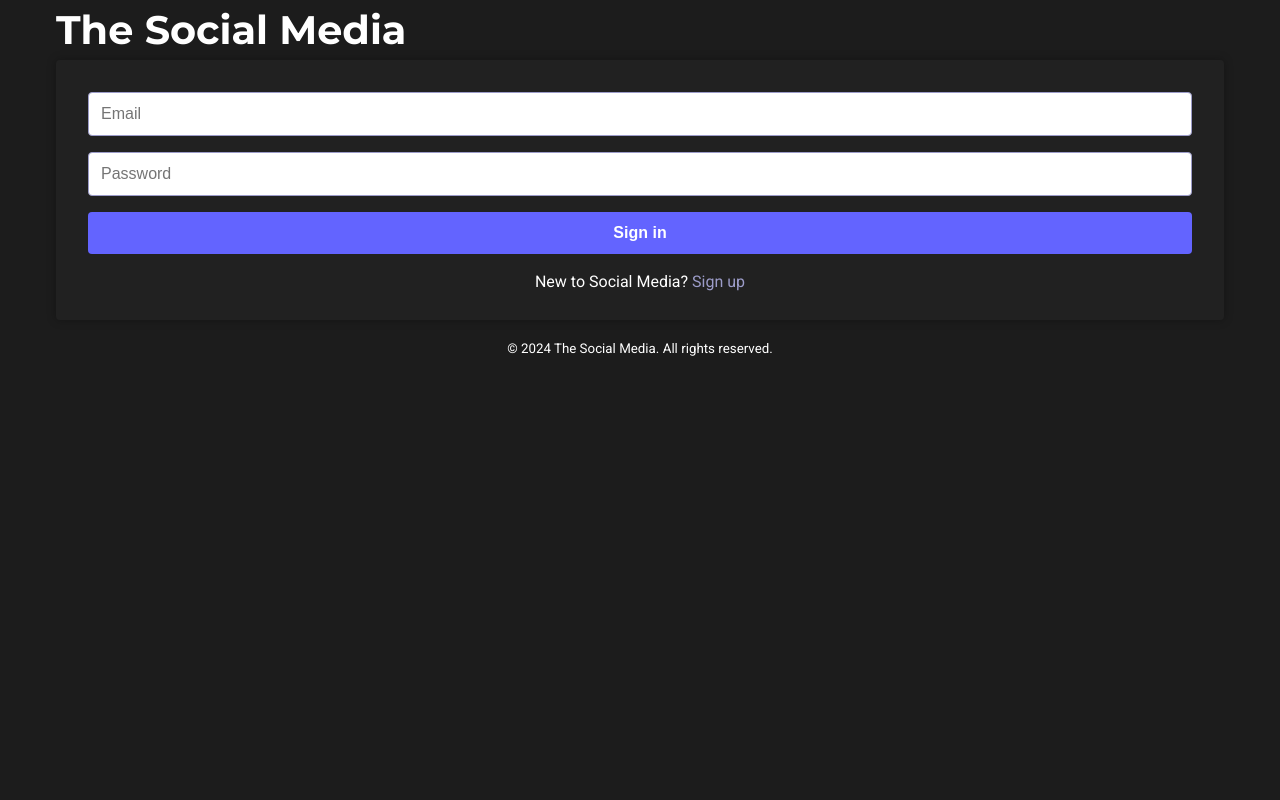
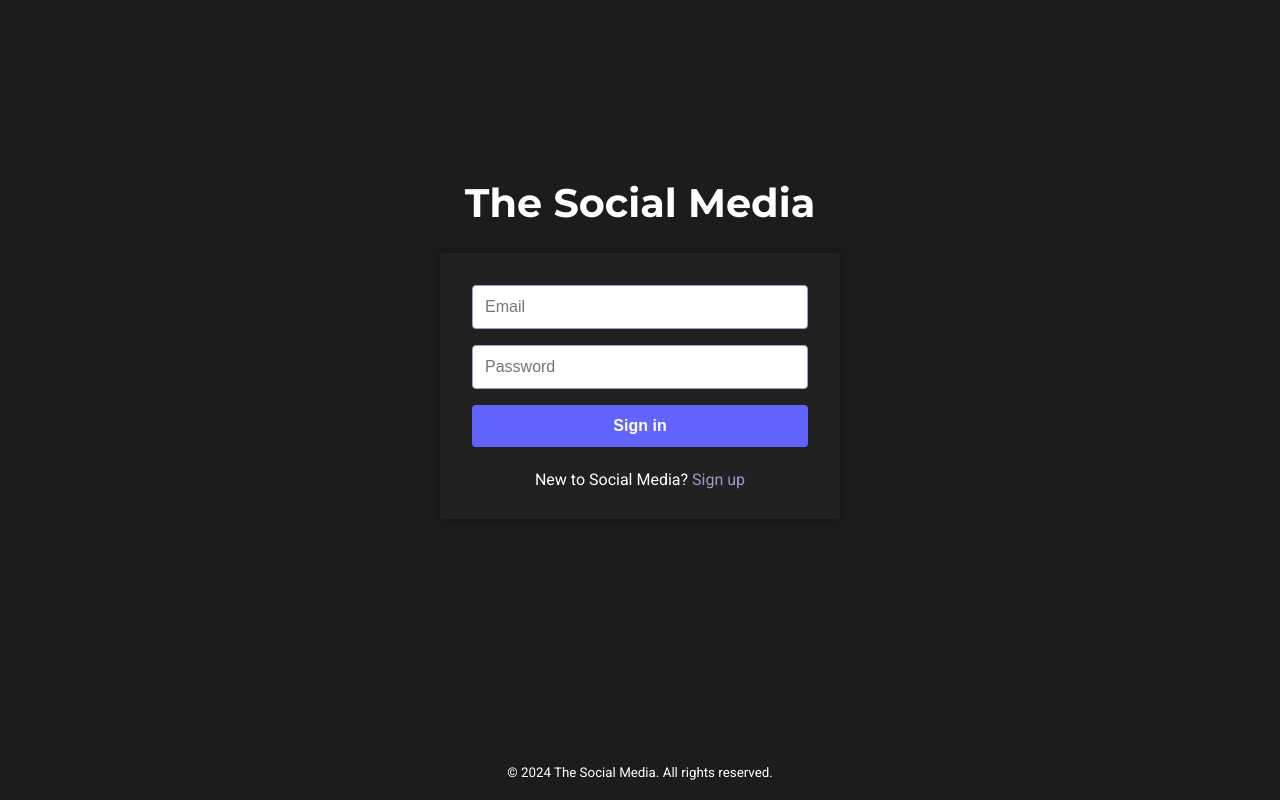
Before and after one commit to sonliacharo/social-media, a website: page app/views/auth/login.html in a window 1280 px wide. Drawn offline with Linux system fonts and the light colour scheme.

Commit message:
feat: add login page css styles

```diff
--- a/public/css/styles.css
+++ b/public/css/styles.css
@@ -144,6 +144,11 @@
         margin: 0;
     }
 
+    h1.brand a {
+        color: var(--white);
+        text-decoration: none;
+    }
+
     .form-container {
         background-color: var(--eerie-black);
         padding: 2rem 2rem 0.65rem 2rem;
@@ -191,6 +196,7 @@
         width: 100%;
         display: flex;
         justify-content: center;
+        margin-top: 5px;
     }
 
     .footer {
@@ -221,7 +227,6 @@
         margin-top: auto;
         margin-bottom: 20px;
     }
-
 }
 
 @layer register {
@@ -242,9 +247,24 @@
         justify-content: center;
         margin-bottom: 20px;
     }
+}
 
-    h1 a {
-        color: var(--white);
-        text-decoration: none;
+@layer login {
+    .login-page {
+        display: flex;
+        flex-direction: column;
+        justify-content: center;
+    }
+
+    .login-page-container {
+        padding: 6rem 24rem 8rem 24rem;
+        margin-top: auto;
+        margin-bottom: 20px;
+    }
+
+    .login-brand {
+        display: flex;
+        justify-content: center;
+        margin-bottom: 20px;
     }
 }
```
